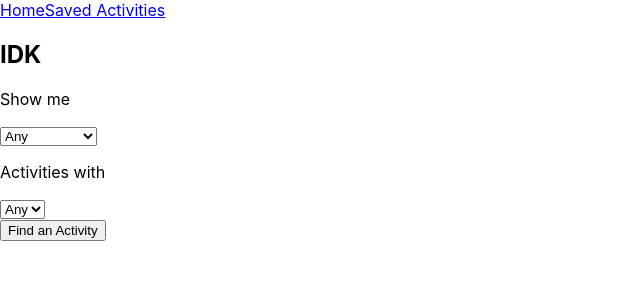
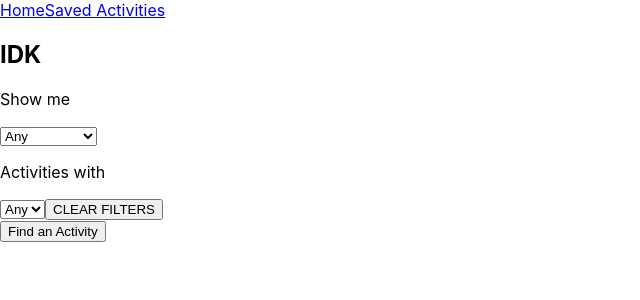
Before and after one commit to alyssabull/idk, a React (Create React App) app: page / in a window 1280 px wide. Shown: the top 300 px of the page, without its empty margins (0-640 px from the left). Built offline with nearby package versions, Linux system fonts and the light colour scheme.

Commit message:
Add clear filters button

```diff
--- a/src/App/App.js
+++ b/src/App/App.js
@@ -1,4 +1,4 @@
-import React, { useState, useEffect } from 'react';
+import React, { useState, useEffect, useCallback } from 'react';
 import { Route, Link } from 'react-router-dom';
 import { getFilteredActivity, getFilteredParticipantActivity, getRandomActivity } from '../apiCalls.js';
 import RandomActivity from '../RandomActivity/RandomActivity.js';
@@ -73,6 +73,11 @@ function App() {
     }
   }
 
+  const clearFilters = () => {
+    setActivitySearchType('any')
+    setParticipantSearchNum('any')
+  }
+
   return(
     <section>
       <nav>
@@ -114,6 +119,7 @@ function App() {
             ]}
             filterSearchResults={filterSearchResults}
           />
+          <button onClick={clearFilters}>CLEAR FILTERS</button>
         </section>
       </Route>
       <Route
```
Also changed, not shown: 1 other file (tests, documents, lock files or other folders).
